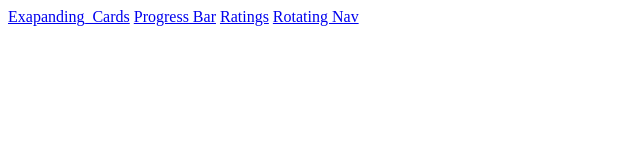
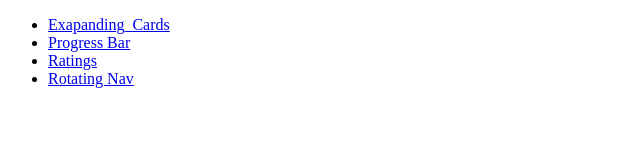
Before and after one commit to Vicky-Guptaa/Small-Projects, a plain HTML site: page index.html in a window 1280 px wide. Shown: the whole page, without its empty margins (0-640 px from the left). Drawn offline with Linux system fonts and the light colour scheme.

Commit message:
rotating nav build

```diff
--- a/index.html
+++ b/index.html
@@ -8,12 +8,21 @@
     <title>All Small Projects</title>
 </head>
 
-<body>
-    <a href="Exapanding_Cards/dist/index.html">Exapanding_Cards</a>
-
-    <a href="Progress_Steps/dist/index.html">Progress Bar</a>
-    <a href="Ratings/dist/index.html">Ratings</a>
-    <a href="Rotating Nav/dist/index.html">Rotating Nav</a>
+<body class="">
+    <ul>
+        <li>
+            <a href="Exapanding_Cards/dist/index.html">Exapanding_Cards</a>
+        </li>
+        <li>
+            <a href="Progress_Steps/dist/index.html">Progress Bar</a>
+        </li>
+        <li>
+            <a href="Ratings/dist/index.html">Ratings</a>
+        </li>
+        <li>
+            <a href="Rotating Nav/dist/index.html">Rotating Nav</a>
+        </li>
+    </ul>
 </body>
 
 </html>
```
Also changed, not shown: Rotating Nav/dist/index.html, 4 other files.
